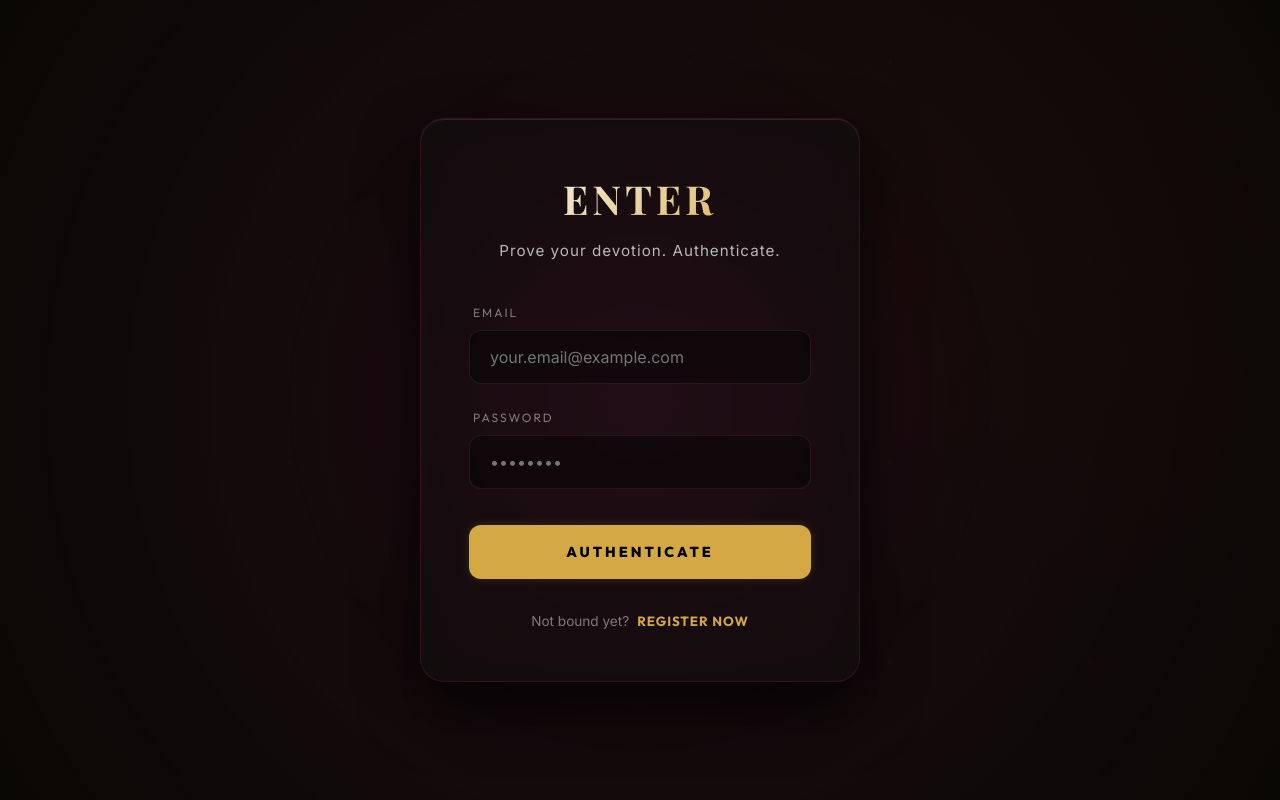
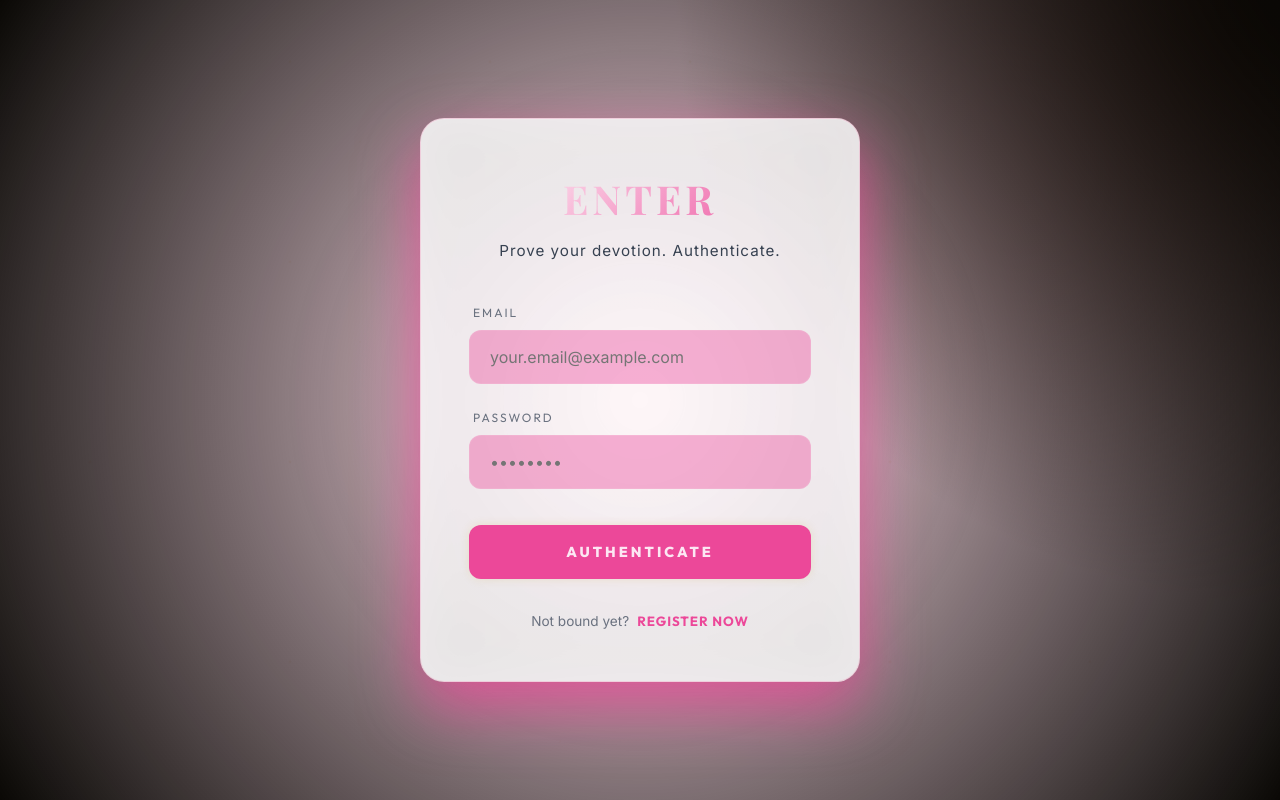
Before and after one commit to sags9274-code/Angel, a React (Vite) app: page /login in a window 1280 px wide. Built offline with nearby package versions, Linux system fonts and the light colour scheme; no server answers; a web font is replaced by a local one.

Commit message:
Implement light pink theme

```diff
--- a/src/App.css
+++ b/src/App.css
@@ -10,7 +10,7 @@
   display: flex;
   align-items: center;
   justify-content: space-between;
-  background: linear-gradient(180deg, rgba(10, 10, 10, 0.95) 0%, rgba(10, 10, 10, 0.8) 100%);
+  background: linear-gradient(180deg, rgba(255, 255, 255, 0.95) 0%, rgba(255, 255, 255, 0.8) 100%);
   backdrop-filter: blur(20px);
   -webkit-backdrop-filter: blur(20px);
   border-bottom: 1px solid var(--color-border);
@@ -18,8 +18,8 @@
 }
 
 .navbar.scrolled {
-  background: rgba(10, 10, 10, 0.98);
-  box-shadow: 0 4px 30px rgba(0, 0, 0, 0.5);
+  background: rgba(255, 255, 255, 0.98);
+  box-shadow: 0 4px 30px rgba(236, 72, 153, 0.5);
 }
 
 .navbar__logo {
@@ -196,7 +196,7 @@
   left: 0;
   right: 0;
   bottom: 0;
-  background: rgba(10, 10, 10, 0.98);
+  background: rgba(255, 255, 255, 0.98);
   backdrop-filter: blur(20px);
   flex-direction: column;
   align-items: center;
@@ -258,16 +258,16 @@
   inset: 0;
   background: linear-gradient(
     135deg,
-    rgba(10, 10, 10, 0.85) 0%,
-    rgba(10, 10, 10, 0.6) 50%,
-    rgba(10, 10, 10, 0.75) 100%
+    rgba(255, 255, 255, 0.85) 0%,
+    rgba(255, 255, 255, 0.6) 50%,
+    rgba(255, 255, 255, 0.75) 100%
   );
 }
 
 .hero__bg-vignette {
   position: absolute;
   inset: 0;
-  background: radial-gradient(ellipse at center, transparent 40%, rgba(10, 10, 10, 0.8) 100%);
+  background: radial-gradient(ellipse at center, transparent 40%, rgba(255, 255, 255, 0.8) 100%);
 }
 
 .hero__content {
@@ -490,7 +490,7 @@
 
 .profile-card:hover {
   transform: translateY(-8px) rotate(1deg);
-  box-shadow: 0 30px 80px rgba(0, 0, 0, 0.6), var(--shadow-glow);
+  box-shadow: 0 30px 80px rgba(236, 72, 153, 0.6), var(--shadow-glow);
 }
 
 .profile-card__badge {
@@ -504,7 +504,7 @@
   letter-spacing: 1.5px;
   text-transform: uppercase;
   padding: 6px 14px;
-  background: rgba(10, 10, 10, 0.7);
+  background: rgba(255, 255, 255, 0.7);
   backdrop-filter: blur(10px);
   color: var(--color-text-primary);
   border-radius: var(--radius-full);
@@ -535,7 +535,7 @@
   left: 0;
   right: 0;
   height: 50%;
-  background: linear-gradient(to top, rgba(10, 10, 10, 0.95) 0%, transparent 100%);
+  background: linear-gradient(to top, rgba(255, 255, 255, 0.95) 0%, transparent 100%);
   pointer-events: none;
 }
 
@@ -677,7 +677,7 @@
   text-align: center;
   cursor: pointer;
   transition: all var(--duration-normal) var(--ease-out);
-  background: rgba(255, 255, 255, 0.02);
+  background: rgba(236, 72, 153, 0.05);
   position: relative;
 }
 
@@ -750,7 +750,7 @@
   font-family: var(--font-body);
   font-size: 0.95rem;
   padding: 14px 18px;
-  background: rgba(255, 255, 255, 0.04);
+  background: rgba(236, 72, 153, 0.08);
   border: 1px solid var(--color-border);
   border-radius: var(--radius-md);
   color: var(--color-text-primary);
@@ -808,7 +808,7 @@
   align-items: center;
   justify-content: space-between;
   padding: 12px 16px;
-  background: rgba(255, 255, 255, 0.03);
+  background: rgba(236, 72, 153, 0.05);
   border: 1px solid var(--color-border);
   border-radius: var(--radius-md);
   animation: fadeInUp 0.3s var(--ease-out) both;
@@ -932,7 +932,7 @@
 }
 
 .wishlist__card {
-  background: rgba(255, 255, 255, 0.03);
+  background: rgba(236, 72, 153, 0.05);
   border: 1px solid var(--color-border);
   border-radius: var(--radius-lg);
   padding: var(--space-xl);
@@ -960,7 +960,7 @@
 .wishlist__card:hover {
   transform: translateY(-6px);
   border-color: rgba(212, 168, 67, 0.3);
-  box-shadow: 0 20px 50px rgba(0, 0, 0, 0.4), 0 0 30px rgba(212, 168, 67, 0.08);
+  box-shadow: 0 20px 50px rgba(236, 72, 153, 0.4), 0 0 30px rgba(212, 168, 67, 0.08);
 }
 
 .wishlist__card:hover::before {
@@ -1045,7 +1045,7 @@
 
 /* Tribute Section */
 .wishlist__tribute {
-  background: rgba(255, 255, 255, 0.02);
+  background: rgba(236, 72, 153, 0.05);
   border: 1px solid var(--color-border);
   border-radius: var(--radius-lg);
   padding: var(--space-2xl);
@@ -1089,7 +1089,7 @@
   font-size: 1.4rem;
   font-weight: 600;
   padding: 16px 18px 16px 40px;
-  background: rgba(255, 255, 255, 0.04);
+  background: rgba(236, 72, 153, 0.08);
   border: 1px solid var(--color-border);
   border-radius: var(--radius-md);
   color: var(--color-text-primary);
@@ -1107,7 +1107,7 @@
   font-family: var(--font-body);
   font-size: 0.95rem;
   padding: 14px 18px;
-  background: rgba(255, 255, 255, 0.04);
+  background: rgba(236, 72, 153, 0.08);
   border: 1px solid var(--color-border);
   border-radius: var(--radius-md);
   color: var(--color-text-primary);
@@ -1246,7 +1246,7 @@
   font-family: var(--font-body);
   font-size: 0.95rem;
   padding: 14px 18px;
-  background: rgba(255, 255, 255, 0.04);
+  background: rgba(236, 72, 153, 0.08);
   border: 1px solid var(--color-border);
   border-radius: var(--radius-md);
   color: var(--color-text-primary);
@@ -1291,7 +1291,7 @@
 .wall__card {
   break-inside: avoid;
   margin-bottom: var(--space-lg);
-  background: rgba(255, 255, 255, 0.02);
+  background: rgba(236, 72, 153, 0.05);
   border: 1px solid rgba(239, 68, 68, 0.15);
   border-radius: var(--radius-lg);
   overflow: hidden;
@@ -1301,7 +1301,7 @@
 .wall__card:hover {
   transform: translateY(-4px);
   border-color: rgba(239, 68, 68, 0.35);
-  box-shadow: 0 15px 40px rgba(0, 0, 0, 0.4), 0 0 20px rgba(239, 68, 68, 0.08);
+  box-shadow: 0 15px 40px rgba(236, 72, 153, 0.4), 0 0 20px rgba(239, 68, 68, 0.08);
 }
 
 .wall__card-image {
@@ -1425,7 +1425,7 @@
   align-items: center;
   gap: var(--space-lg);
   padding: var(--space-lg) var(--space-xl);
-  background: rgba(255, 255, 255, 0.02);
+  background: rgba(236, 72, 153, 0.05);
   border: 1px solid var(--color-border);
   border-radius: var(--radius-lg);
   transition: all var(--duration-normal) var(--ease-out);
@@ -1435,7 +1435,7 @@
 
 .tasks__card:hover {
   border-color: rgba(212, 168, 67, 0.2);
-  background: rgba(255, 255, 255, 0.04);
+  background: rgba(236, 72, 153, 0.08);
   transform: translateX(4px);
 }
 
@@ -1587,7 +1587,7 @@
   padding: var(--space-xl);
   width: 100%;
   max-width: 400px;
-  box-shadow: 0 8px 32px rgba(0, 0, 0, 0.4);
+  box-shadow: 0 8px 32px rgba(236, 72, 153, 0.4);
 }
 
 .login-header {
@@ -1630,7 +1630,7 @@
 }
 
 .login-input {
-  background: rgba(0, 0, 0, 0.3);
+  background: rgba(236, 72, 153, 0.3);
   border: 1px solid var(--color-border);
   border-radius: var(--radius-md);
   padding: 12px 16px;
--- a/src/components/Login.css
+++ b/src/components/Login.css
@@ -37,7 +37,7 @@
 .login-container {
   position: relative;
   z-index: 10;
-  background: rgba(15, 15, 15, 0.6);
+  background: rgba(255, 255, 255, 0.85);
   backdrop-filter: blur(24px);
   -webkit-backdrop-filter: blur(24px);
   border: 1px solid rgba(255, 51, 133, 0.15);
@@ -45,7 +45,7 @@
   padding: 48px;
   width: 100%;
   max-width: 440px;
-  box-shadow: 0 25px 60px rgba(0, 0, 0, 0.8), inset 0 1px 0 rgba(255, 255, 255, 0.1);
+  box-shadow: 0 25px 60px rgba(236, 72, 153, 0.8), inset 0 1px 0 rgba(255, 255, 255, 0.1);
   animation: float-up-fade 0.8s cubic-bezier(0.16, 1, 0.3, 1) both;
 }
 
@@ -98,7 +98,7 @@
 }
 
 .login-input {
-  background: rgba(0, 0, 0, 0.4);
+  background: rgba(236, 72, 153, 0.4);
   border: 1px solid rgba(255, 255, 255, 0.08);
   border-radius: 12px;
   padding: 16px 20px;
@@ -113,7 +113,7 @@
 .login-input:focus {
   outline: none;
   border-color: var(--color-gold);
-  background: rgba(0, 0, 0, 0.6);
+  background: rgba(236, 72, 153, 0.6);
   box-shadow: 0 0 20px rgba(255, 51, 133, 0.15);
 }
 
@@ -124,7 +124,7 @@
 
 .login-submit-btn {
   background: var(--color-gold);
-  color: #000;
+  color: #fce7f3;
   border: none;
   border-radius: 12px;
   padding: 18px;
--- a/src/components/Profile.css
+++ b/src/components/Profile.css
@@ -28,7 +28,7 @@
   border-radius: var(--radius-lg);
   padding: var(--space-xl);
   backdrop-filter: blur(var(--blur-md));
-  box-shadow: 0 8px 32px rgba(0, 0, 0, 0.2);
+  box-shadow: 0 8px 32px rgba(236, 72, 153, 0.2);
   overflow: visible;
   width: 100%;
   position: static;
@@ -38,7 +38,7 @@
   width: 120px;
   height: 120px;
   border-radius: 50%;
-  background: rgba(0, 0, 0, 0.4);
+  background: rgba(236, 72, 153, 0.4);
   border: 2px solid var(--color-gold);
   display: flex;
   align-items: center;
@@ -90,7 +90,7 @@
 }
 
 .profile-username-input {
-  background: rgba(0, 0, 0, 0.4);
+  background: rgba(236, 72, 153, 0.4);
   border: 1px solid var(--color-gold);
   color: #fff;
   padding: 8px 12px;
@@ -148,7 +148,7 @@
 }
 
 .profile-status--info {
-  background: rgba(255, 255, 255, 0.1);
+  background: rgba(236, 72, 153, 0.1);
   color: #ddd;
 }
 
@@ -202,7 +202,7 @@
 }
 
 .role-badge--sub {
-  background: rgba(255, 255, 255, 0.1);
+  background: rgba(236, 72, 153, 0.1);
   color: #ccc;
   border: 1px solid rgba(255, 255, 255, 0.3);
 }
@@ -219,7 +219,7 @@
 .profile-empty-state {
   text-align: center;
   padding: 40px;
-  background: rgba(0, 0, 0, 0.2);
+  background: rgba(236, 72, 153, 0.2);
   border: 1px dashed var(--color-border);
   border-radius: var(--radius-md);
   color: var(--color-text-secondary);
--- a/src/index.css
+++ b/src/index.css
@@ -8,24 +8,24 @@
 }
 
 :root {
-  /* Color Palette */
-  --color-bg-primary: #0a0a0a;
-  --color-bg-secondary: #111111;
-  --color-bg-card: rgba(20, 20, 20, 0.85);
-  --color-bg-card-border: rgba(255, 255, 255, 0.08);
-  --color-gold: #d4a843;
-  --color-gold-hover: #e6bc5a;
-  --color-gold-dark: #b8922f;
-  --color-gold-muted: rgba(212, 168, 67, 0.15);
-  --color-text-primary: #ffffff;
-  --color-text-secondary: rgba(255, 255, 255, 0.7);
-  --color-text-muted: rgba(255, 255, 255, 0.45);
-  --color-border: rgba(255, 255, 255, 0.1);
-  --color-border-hover: rgba(255, 255, 255, 0.2);
-  --color-success: #4ade80;
-  --color-accent: #990000;
-  --color-accent-hover: #b30000;
-  --color-overlay: rgba(0, 0, 0, 0.6);
+  /* Color Palette - Light Pink Theme */
+  --color-bg-primary: #fff0f5; /* LavenderBlush */
+  --color-bg-secondary: #fce7f3; /* Pink 100 */
+  --color-bg-card: rgba(255, 255, 255, 0.85);
+  --color-bg-card-border: rgba(236, 72, 153, 0.2);
+  --color-gold: #ec4899; /* Pink 500 */
+  --color-gold-hover: #db2777; /* Pink 600 */
+  --color-gold-dark: #be185d; /* Pink 700 */
+  --color-gold-muted: rgba(236, 72, 153, 0.15);
+  --color-text-primary: #111827; /* Gray 900 */
+  --color-text-secondary: #374151; /* Gray 700 */
+  --color-text-muted: #6b7280; /* Gray 500 */
+  --color-border: rgba(236, 72, 153, 0.2);
+  --color-border-hover: rgba(236, 72, 153, 0.4);
+  --color-success: #10b981; /* Emerald 500 */
+  --color-accent: #f43f5e; /* Rose 500 */
+  --color-accent-hover: #e11d48; /* Rose 600 */
+  --color-overlay: rgba(255, 255, 255, 0.8);
 
   /* Typography */
   --font-display: 'Playfair Display', Georgia, serif;
```
